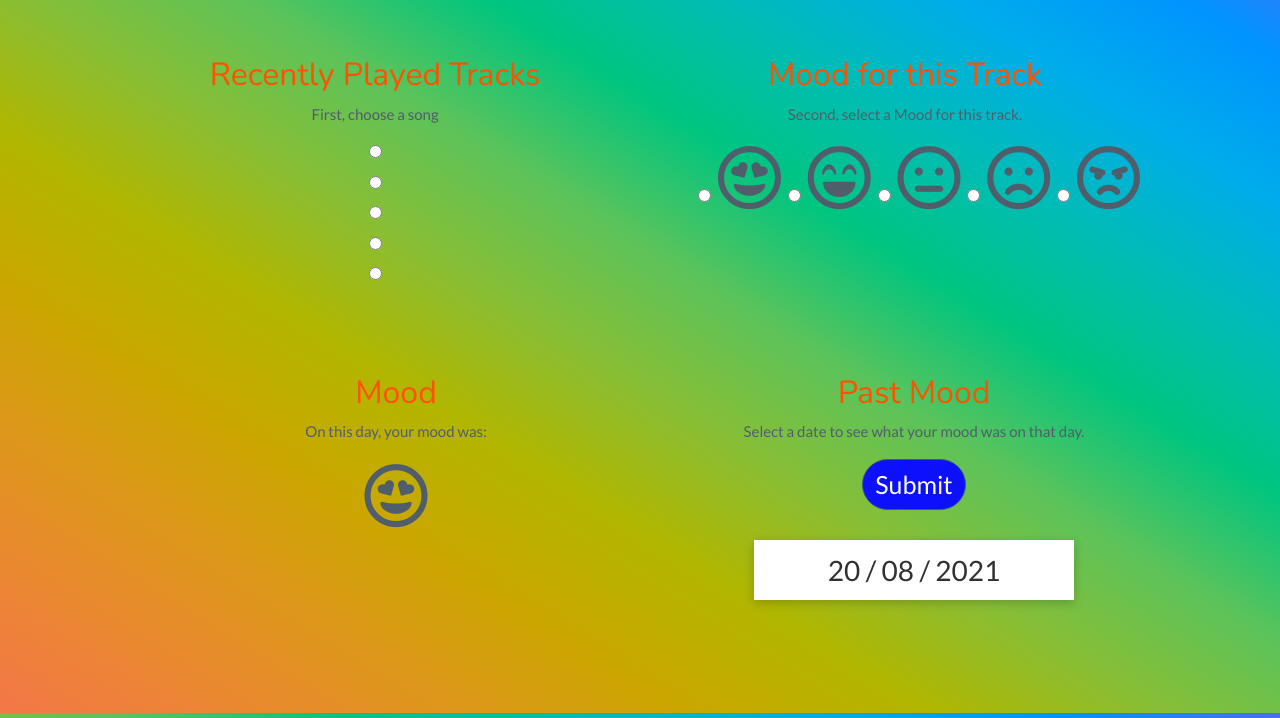
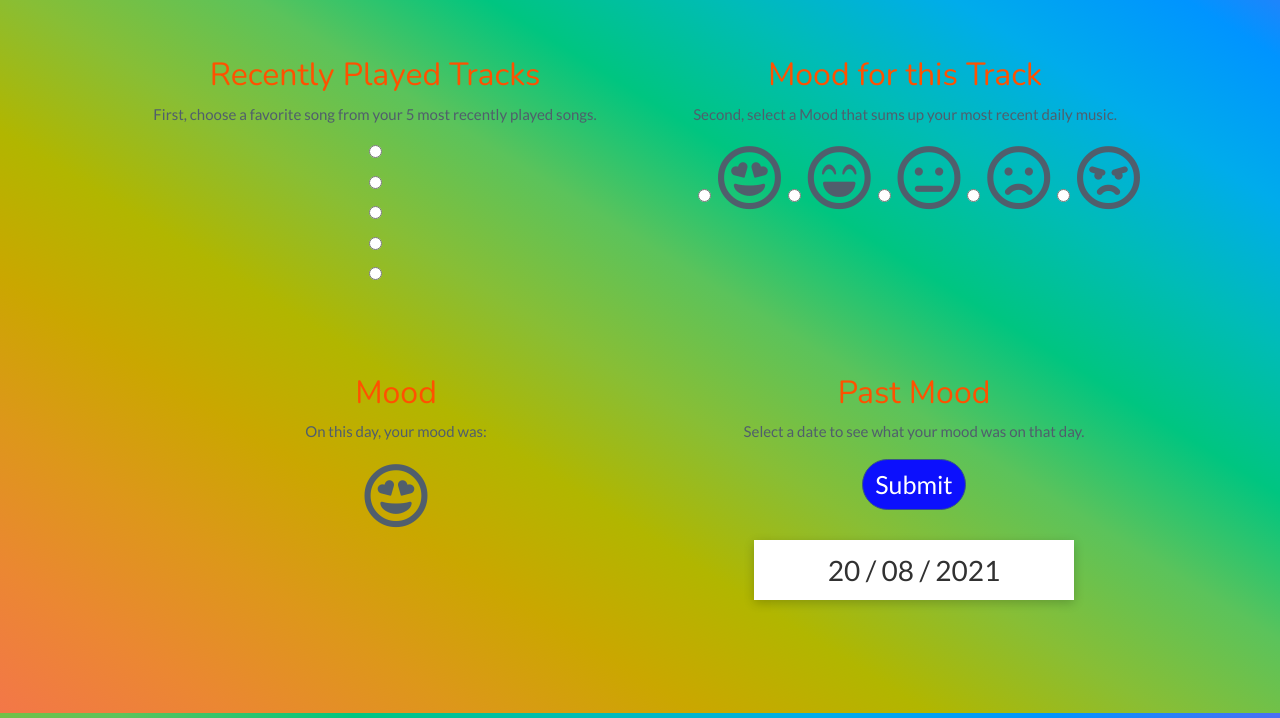
Before and after one commit to SirEctor/feel-the-beat, a Flask app: page /dashboard in a window 1280 px wide. Shown: the part 87-805 px from the top of the page. Run offline with Flask 2, Linux system fonts and the light colour scheme; some libraries are stand-ins or nearby versions.

Commit message:
Update dashboard.html

```diff
--- a/app/templates/dashboard.html
+++ b/app/templates/dashboard.html
@@ -96,7 +96,7 @@
           <!-- END RECENTLY PLAYED TRACKS COLUMN -->
           <div class="col-md-6 recently-played">
               <h3>Recently Played Tracks</h3>
-              <p>First, choose a song</p>
+              <p>First, choose a favorite song from your 5 most recently played songs.</p>
               <div class="column radio-choices">
                   <label class="line-item">
                       <input type="radio" name="songRadio" value="{{ song_uri_0 }}">
@@ -124,7 +124,7 @@
           <!-- SELECT A MOOD COLUMN -->
           <div class="col-md-6 recent-mood">
               <h3>Mood for this Track</h3>
-              <p>Second, select a Mood for this track.</p>
+              <p>Second, select a Mood that sums up your most recent daily music.</p>
               <ul class="emoji-list">
                     <label>
                         <input type="radio" name="radioe" value="inlove">
```
